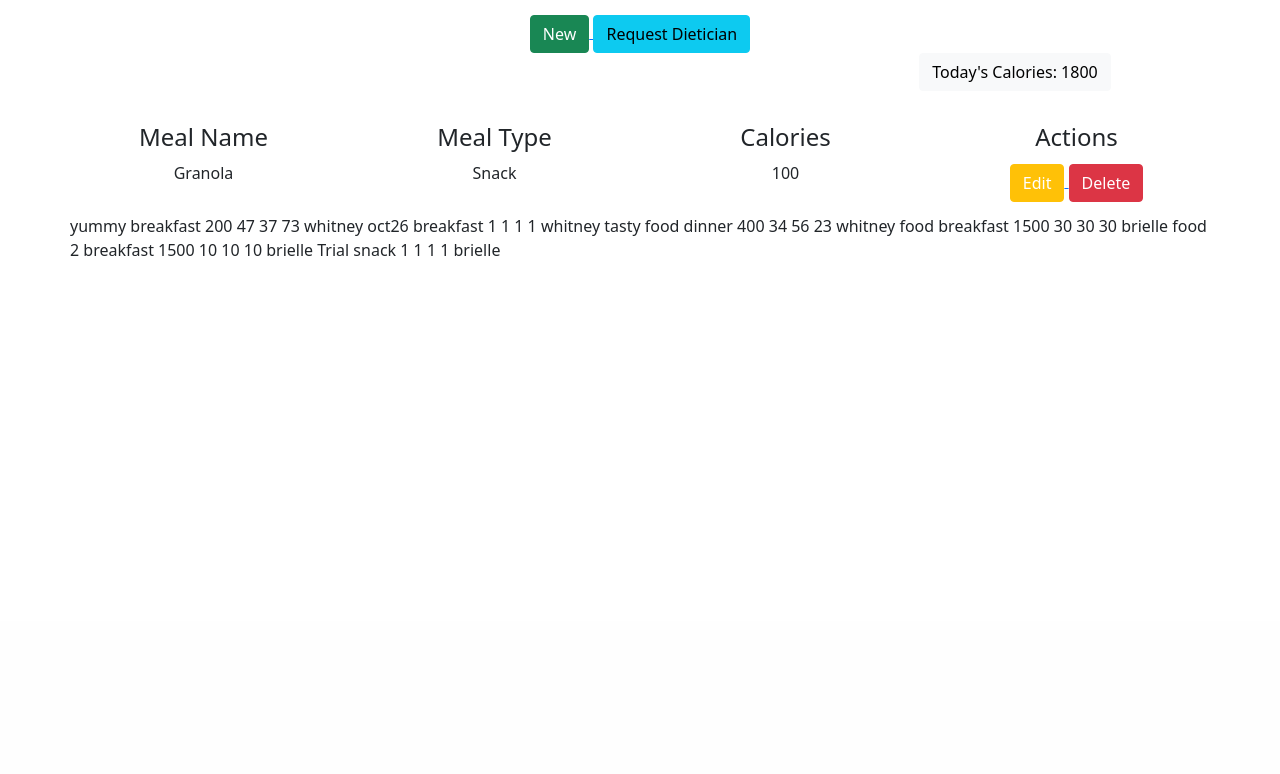
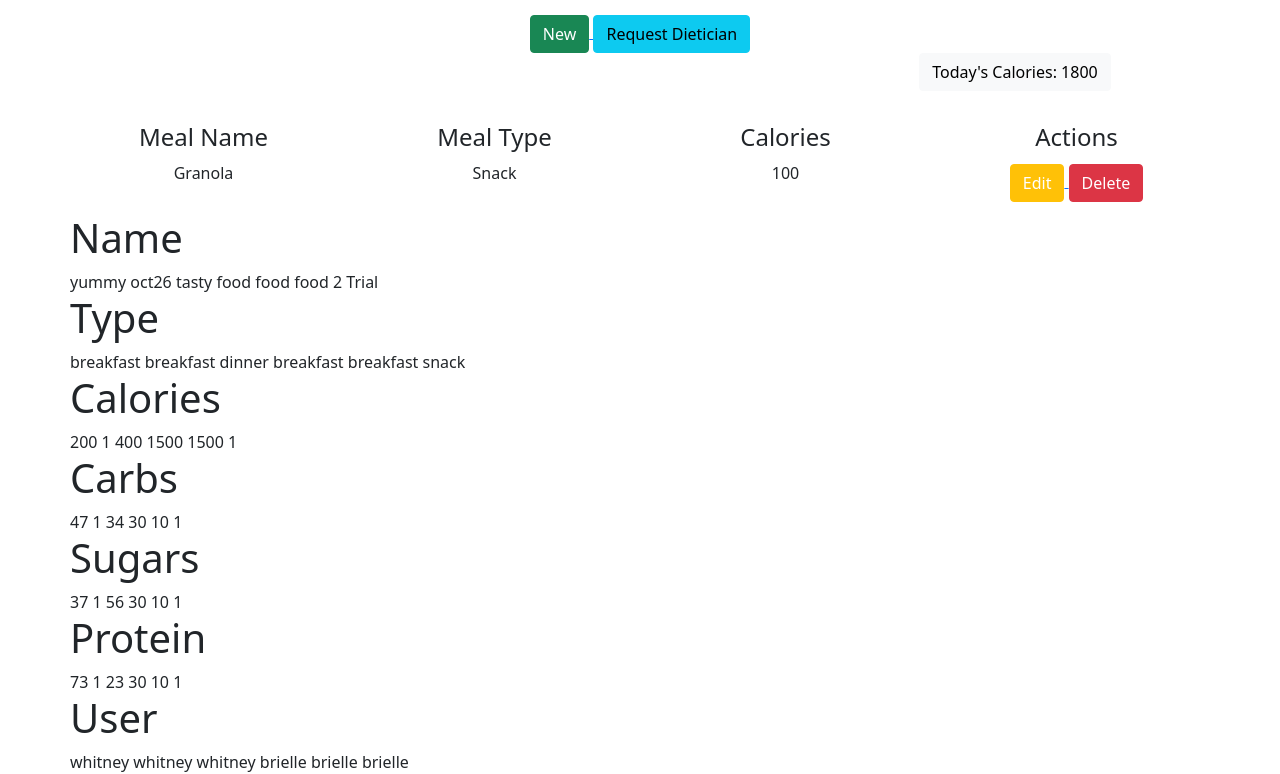
Before and after one commit to bradleypeterson/snakedenfitness, a Django app: page /diet/ in a window 1280 px wide. Shown: the part 179-953 px from the top of the page. Before the commit the page ends 435 px from the top, so only its background shows below. Run offline with Django 3.2, Linux system fonts and the light colour scheme; data comes from the database, SQL or seed files in the repository; some libraries are stand-ins or nearby versions.

Commit message:
styled differently

```diff
--- a/snakedenfitness/diet/templates/diet/diet_home.html
+++ b/snakedenfitness/diet/templates/diet/diet_home.html
@@ -47,16 +47,54 @@
                 </a>
             </div>
         </div>
-        {% for item in obj %}
-        <tr>
-            <td>{{ item.meal_name }}</td>
-            <td>{{ item.meal_type }}</td>
-            <td>{{ item.calories }}</td>
-            <td>{{ item.carbs }}</td>
-            <td>{{ item.sugars }}</td>
-            <td>{{ item.protein }}</td>
-            <td>{{ item.user }}</td>
-        </tr>
-       {% endfor %}
+
+        <div>
+            <h1>Name</h1>
+             {% for item in obj %}
+            <tr>{{ item.meal_name }}</tr>
+            {% endfor %}
+        </div>
+
+        <div>
+            <h1>Type</h1>
+             {% for item in obj %}
+            <tr>{{ item.meal_type }}</tr>
+            {% endfor %}
+        </div>
+
+        <div>
+            <h1>Calories</h1>
+             {% for item in obj %}
+            <tr>{{ item.calories }}</tr>
+            {% endfor %}
+        </div>
+
+        <div>
+            <h1>Carbs</h1>
+             {% for item in obj %}
+            <tr>{{ item.carbs }}</tr>
+            {% endfor %}
+        </div>
+
+        <div>
+            <h1>Sugars</h1>
+             {% for item in obj %}
+            <tr>{{ item.sugars }}</tr>
+            {% endfor %}
+        </div>
+
+        <div>
+            <h1>Protein</h1>
+             {% for item in obj %}
+            <tr>{{ item.protein }}</tr>
+            {% endfor %}
+        </div>
+
+        <div>
+            <h1>User</h1>
+             {% for item in obj %}
+            <tr>{{ item.user }}</tr>
+            {% endfor %}
+        </div>
     </div>
 {% endblock %}
```
